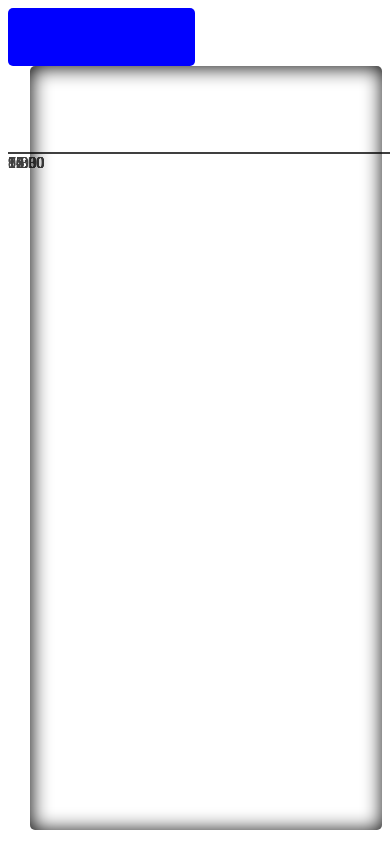
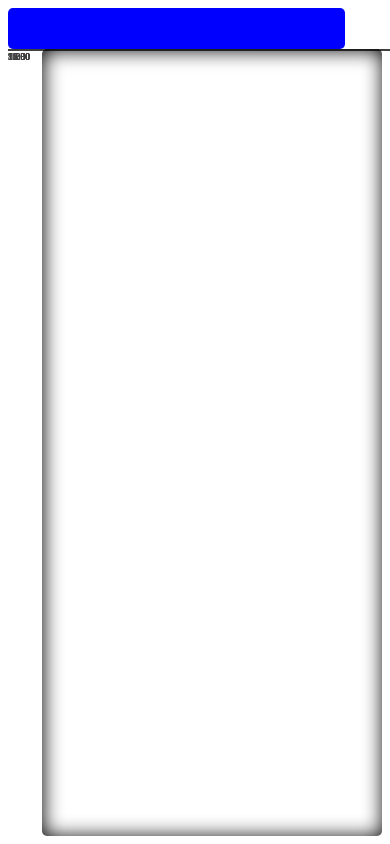
Before and after one commit to johnbuildsthings/schedapp, a Flask app: template app/templates/Tmp2/basetmpTable.htm in a window 390 px wide. Run offline with Flask 2, Linux system fonts and the light colour scheme; the template is opened without the code that fills it, so the values that code supplies are empty; parts of the project's set-up code (start-up, migrations or seed data) failed here and were passed over; some libraries are stand-ins or nearby versions.

Commit message:
working on mobile compat

```diff
--- a/app/static/cssForApp2/basetmpTable.css
+++ b/app/static/cssForApp2/basetmpTable.css
@@ -5,7 +5,7 @@
 overflow:auto;
 }
 
-td, tr, h1, table, #room, #outer, #inner, #innerT, #Title, #scale, #wrapper, .TOuter, .TInner, #table{
+tr, h1, table, .room, .outer, .inner, #innerT, #Title, #scale, #wrapper, .TOuter, .TInner, #table{
 margin:0px;
 border:0px;
 padding:0px
@@ -16,7 +16,7 @@
 width:50%;
 height:7%;
 color:white;
-font-size:4vh;
+font-size:2.5vw;
 vertical-align:center;
 background-color:blue;
 font-family:Georgia, serif;
@@ -32,9 +32,9 @@
 
 /*list, ul, li define the style for the time list*/
 .TOuter{
+display: inline-block;
 width:6%;
 height:76.7vh;
-margin-top:10.25vh;
 float:left;
 border:0px;
 }.TOuter .TInner{
@@ -129,3 +139,91 @@
 position:absolute;
 z-index:200;
 }
+
+
+
+@media screen and (max-width: 768px){
+
+#Title{
+width:50%;
+height:6%;
+font-size:2.5vw;
+}
+
+#scale{
+width:100%;
+height:94%;
+}
+
+.TOuter{
+width:6%;
+}.TOuter .TInner{
+font-size:1.25vw;
+}
+
+#wrapper{
+width:94%;
+height:100%;
+}
+
+#day{
+font-size:65%;
+}
+
+.room{
+height:2.5vh;
+font-size:20%;
+}
+.outer .inner{
+width:75px;
+}
+
+.outer .inner .box{
+font-size:50%;
+}
+
+.description{
+width:400%;
+height:50%;
+}
+}
+@media screen and (max-width: 480px){
+
+#Title{
+width:90%;
+height:5%;
+font-size:5vw;
+}
+
+#scale{
+width:100%;
+height:95%;
+}
+
+.TOuter{
+width:9%;
+}.TOuter .TInner{
+font-size:2.5vw;
+}
+
+#wrapper{
+width:91%;
+}
+
+#day{
+font-size:75%;
+}
+
+.room{
+height:2.5vh;
+font-size:20%;
+}
+.outer .inner{
+width:50px;
+}
+
+.description{
+width:400%;
+height:50%;
+}
+}
--- a/app/static/js/jsForBaseTmpTable.js
+++ b/app/static/js/jsForBaseTmpTable.js
@@ -43,7 +43,7 @@
 	$(target).hide();
 });
 
-/*
+
 function isOnScreen(element){
 	var curPos = element.offset();
 	var curLef = curPos.left;
@@ -79,16 +79,12 @@
 //window.alert(count);
 }
 
-window.requestAnimFrame = (function(){
-return window.requestAnimationFrame ||
-	window.mozRequestAnimationFrame;
-})();
 
 shadow();
 
-requestAnimFrame($('div#wrapper').scroll(shadow));
+$('div#wrapper').scroll(shadow);
 
-*/
+
 
 function findHeight(){
 	//window.alert('hello');
@@ -114,15 +110,9 @@
 	BY = (BY - TY)/WH;
 	$(list).css('margin-top', bY+'vh');
 
-	var LY= $(list).offset().top;
-
-	LY = (LY - TY)/WH;
-
-	//window.alert('y '+BY+' ly '+LY);
-	//window.alert('Title '+TY);
-
 }
 
+findHeight();
 $(window).resize(findHeight);
 /*
 $('div#wrapper').scroll(function(e, delta){
--- a/app/templates/Tmp2/basetmpTable.htm
+++ b/app/templates/Tmp2/basetmpTable.htm
@@ -1,6 +1,8 @@
 <!DOCTYPE htm>
 <html>
 <head>
+<meta charset="UTF-8" />
+<meta name="viewport" content="width=device-width, initial-scale=1.0">
 <title>{{title}}</title>
 
 <link rel="stylesheet" href="/static/cssForApp2/basetmpTable.css" type="text/css" />
@@ -49,7 +51,8 @@
 {% set dayNum = 0 %}
 {% for day in days %}
 <td>
-<div style="font-size:2.75vh;">{{day}}, {{date.get(day)}}</div>
+
+<div id="day">{{day}}, {{date.get(day)}}</div>
 
 <table id='innerT'>
 
@@ -58,7 +61,7 @@
 <tr>
 {% for room in roomName[day] %}
 
-<td id="room">{{room}}</td>
+<td class='room'>{{room}}</td>
 
 {% endfor %}
 </tr>
@@ -68,7 +71,7 @@
 {% for room in roomName[day] %}
 
 	<td class="outer">
-
+	<div class="inner">
 	{% set eventNum = 0 %}
 	{% for event in roomEvents[day].get(room) %}
 
@@ -82,7 +85,7 @@
 		{% set eventNum = eventNum + 1 %}
 
 	{% endfor %}<!--end events in given room-->
-	<!--end inner-->
+	</div><!--end inner-->
 	</td>
 {% set roomNum = roomNum + 1 %}
 {% endfor %}<!--end of days events-->
```
Also changed, not shown: other parts of app/static/cssForApp2/basetmpTable.css (+20 -10 lines), 4 other files.
